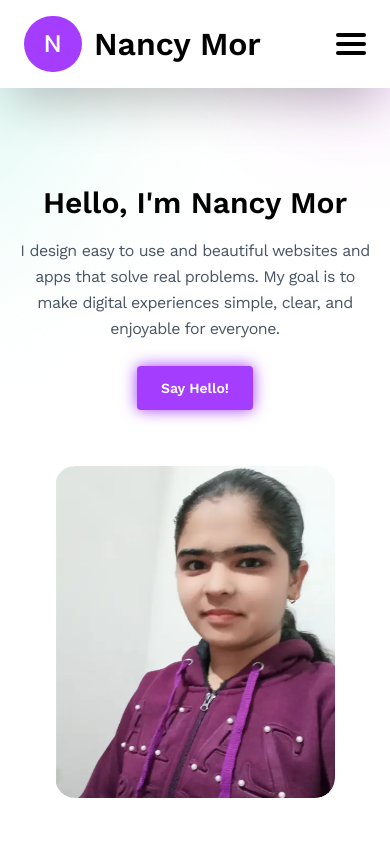
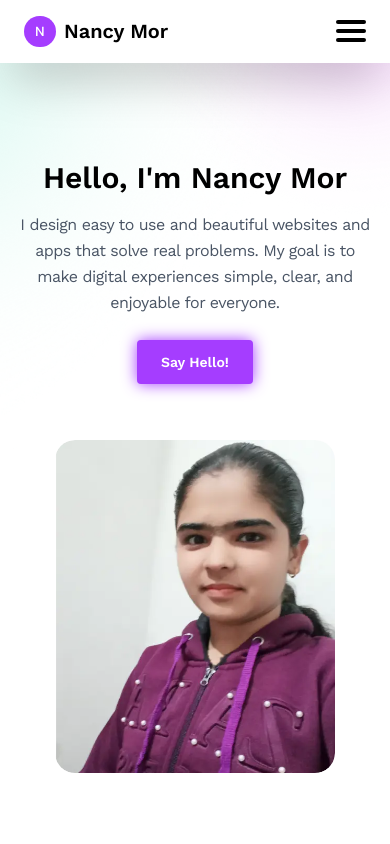
Before and after one commit to jatin-rajput563/Nancy-portfolio, a React (Vite) app: page / in a window 390 px wide. Shown: the top 844 px of the page. Built offline with nearby package versions, Linux system fonts and the light colour scheme.

Commit message:
page-done

```diff
--- a/src/components/NavBar.jsx
+++ b/src/components/NavBar.jsx
@@ -14,9 +14,13 @@ const Navbar = () => {
       <div className="max-w-[1320px] mx-auto flex justify-between items-center py-4 px-6">
         <a
           href="#"
-          className="text-black text-[32px] font-semibold flex items-center gap-[12px]"
+          className="text-black text-[20px] sm:text-[24px] md:text-[28px] lg:text-[32px] font-semibold flex items-center gap-[8px] sm:gap-[10px] md:gap-[12px]"
         >
-          <img src={logo} alt="logo" />
+          <img
+            src={logo}
+            alt="logo"
+            className="w-[32px] sm:w-[36px] md:w-[40px] lg:w-[44px]"
+          />
           Nancy Mor
         </a>
         <div
```
